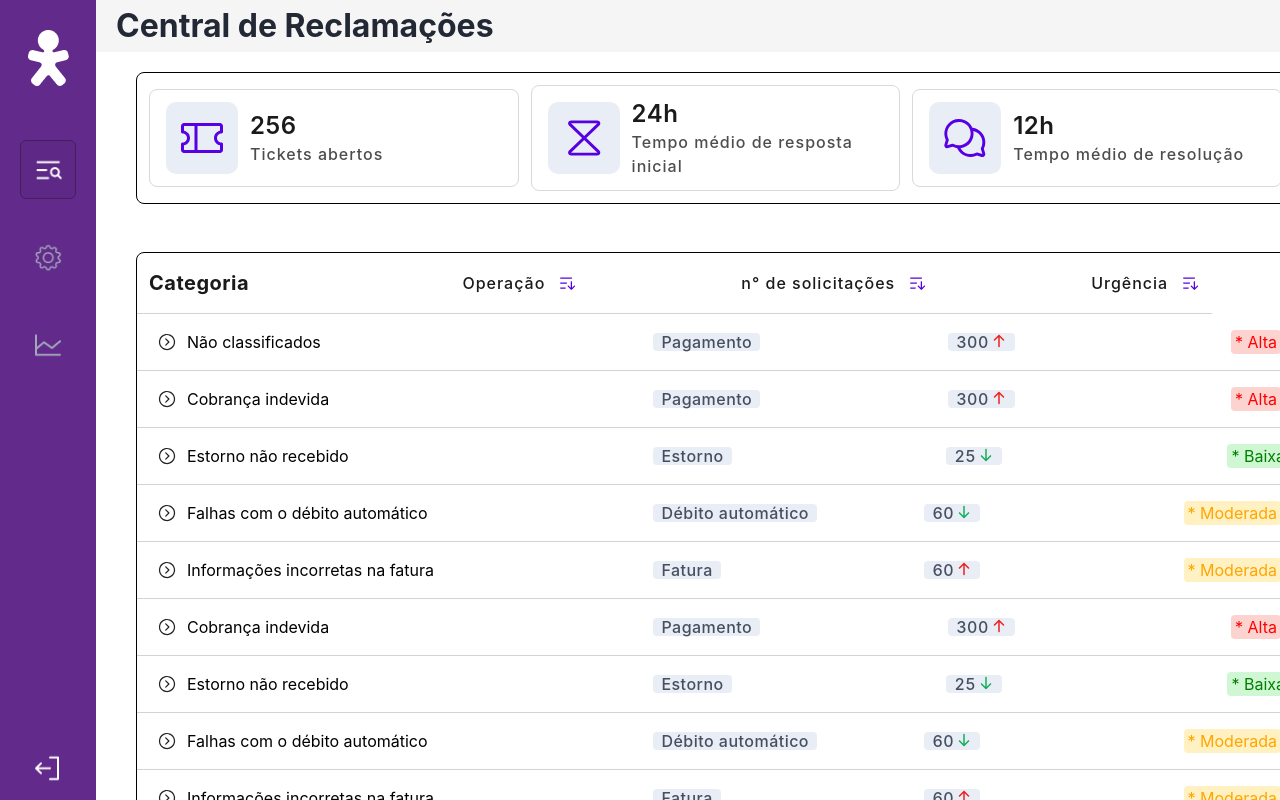
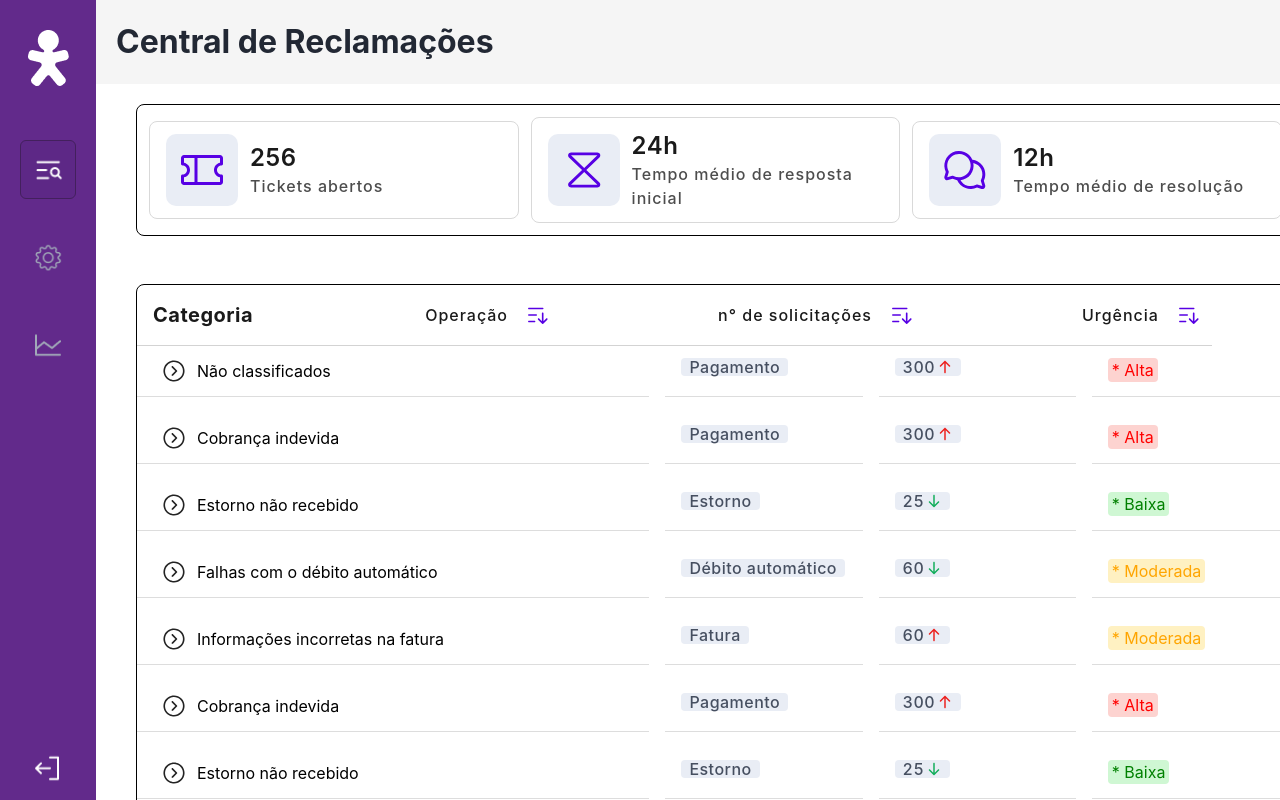
Before and after one commit to joaoBernardinoo/hackathon-bemobi, a Next.js app in the folder omni-solve-frontend/: page /telaempresa in a window 1280 px wide. Shown: the top 800 px of the page. Built offline with nearby package versions, Linux system fonts and the light colour scheme.

Commit message:
grid completo

```diff
--- a/omni-solve-frontend/src/app/telaempresa/page.jsx
+++ b/omni-solve-frontend/src/app/telaempresa/page.jsx
@@ -120,33 +120,33 @@ const EmpresaIntermediaria = () => {
                   <div className={`${styles.tableCell} ${styles.thBold}`}>Categoria</div>
                   <div className={styles.rowCont}>
                     <div className={`${styles.tableCell} ${styles.th}`}>Operação</div>
-                    <Image src="/SortAscending.svg" alt="Sort Ascending Icon" width={20} height={20} />
+                    <Image src="/SortAscending.svg" alt="Sort Ascending Icon" width={26} height={26} />
                   </div>
                   <div className={styles.rowCont}>
                     <div className={`${styles.tableCell} ${styles.th}`}>n° de solicitações</div>
-                    <Image src="/SortAscending.svg" alt="Sort Ascending Icon" width={20} height={20} />
+                    <Image src="/SortAscending.svg" alt="Sort Ascending Icon" width={26} height={26} />
                   </div>
                   <div className={styles.rowCont}>
                     <div className={`${styles.tableCell} ${styles.th}`}>Urgência</div>
-                    <Image src="/SortAscending.svg" alt="Sort Ascending Icon" width={20} height={20} />
+                    <Image src="/SortAscending.svg" alt="Sort Ascending Icon" width={26} height={26} />
                   </div>
                 </div>
               </div>
               <div className={styles.tableBody}>
                 {complaints.map((complaint, index) => (
-                  <div key={index} className={`${styles.tableRow} ${styles[`coluna${index + 1}`]}`}>
-                    <div className={styles.tableCell}>
+                  <div key={index} className={styles.tableRow}>
+                    <div className={`${styles.tableCell} ${styles.coluna1}`}>
                       <div className={styles.categoryCell}>
-                        <Image src="/caret-circle-right.svg" alt="caret circle" width={20} height={20} />
+                        <Image src="/caret-circle-right.svg" alt="caret circle" width={26} height={26} />
                         <div>{complaint.category}</div>
                       </div>
                     </div>
-                    <div className={styles.tableCell}>
+                    <div className={`${styles.tableCell} ${styles.coluna2}`}>
                       <div className={styles.operationCell}>
                         <p className={styles.operationCellText}>{complaint.operation}</p>
                       </div>
                     </div>
-                    <div className={styles.tableCell}>
+                    <div className={`${styles.tableCell} ${styles.coluna3}`}>
                       <div className={styles.requestsCell}>
                         <p className={styles.requestsCellText}>{complaint.requests}</p>
                         {complaint.trend == "subiu" ? (
@@ -156,12 +156,10 @@ const EmpresaIntermediaria = () => {
                         )}
                       </div>
                     </div>
-                    <div
-                      className={`${styles.tableCell} ${styles.urgencyCell} ${
-                        styles[`urgency-${complaint.urgency.toLowerCase()}`]
-                      }`}
-                    >
-                      * {complaint.urgency}
+                    <div className={`${styles.tableCell} ${styles.coluna4}`}>
+                      <div className={`${styles.urgencyCell} ${styles[`urgency-${complaint.urgency.toLowerCase()}`]}`}>
+                        * {complaint.urgency}
+                      </div>
                     </div>
                   </div>
                 ))}
--- a/omni-solve-frontend/src/app/telaempresa/page.module.css
+++ b/omni-solve-frontend/src/app/telaempresa/page.module.css
@@ -17,7 +17,7 @@
   color: var(--Gray-900, #222834);
   font-size: 32px;
   font-weight: 700;
-  line-height: 32px; /* 100% */
+  line-height: 64px; /* 100% */
   padding-bottom: 36px;
   padding: 10px 20px; /* Adiciona padding ao redor do texto */
   background: #f5f5f5;
@@ -125,14 +125,6 @@
   justify-content: space-between;
   align-items: center;
   flex-shrink: 0;
-}
-
-.tableRow {
-  display: flex;
-  align-items: center;
-  justify-content: flex-start;
-  padding: 6px 0px;
-  border-bottom: 1px solid #d3d3d3; /* Adiciona uma linha cinza entre as linhas */
 }
 
 .tableHeader .tableRow {
@@ -244,16 +236,52 @@
 }
 
 /* Estilo de hover para o SVG e o texto */
-.categoryCell:hover img {
+.tableCell:hover img {
   filter: none; /* Remove o filtro cinza, tornando o SVG roxo */
   transform: scale(1.1); /* Aumenta o tamanho do SVG */
 }
 
-.categoryCell:hover div {
+.tableCell:hover .categoryCell {
   color: #5700e4; /* Torna o texto roxo */
+  background-color: #30343a07;
   transform: translateX(5px); /* Move o texto ligeiramente para a direita */
 }
 
 .urgencyCell {
   max-width: fit-content;
 }
+
+
+
+.tableBody {
+  display: grid;
+  grid-template-columns: 1fr 1fr 1fr 1fr; /* Define 4 colunas com larguras iguais */
+  gap: 16px; /* Espaçamento entre linhas e colunas */
+}
+
+.tableRow {
+  display: contents; /* Garante que o layout se estenda a todas as rows sem criar divs extras */
+}
+
+.tableCell {
+  padding: 12px 16px; /* Adiciona padding nas células */
+}
+
+.tableBody .tableCell  {
+  border-bottom: 1px solid #ddd; /* Linha divisória entre as células */
+}
+
+.categoryCell,
+.operationCell,
+.requestsCell,
+.urgencyCell {
+  display: flex;
+  align-items: center; /* Centraliza verticalmente os itens */
+  max-width: fit-content;
+
+}
+
+.coluna1 { grid-column: 1; }
+.coluna2 { grid-column: 2; }
+.coluna3 { grid-column: 3; }
+.coluna4 { grid-column: 4; }
--- a/omni-solve-frontend/src/components/menu.module.css
+++ b/omni-solve-frontend/src/components/menu.module.css
@@ -22,6 +22,8 @@
   margin-top: 30px;
   gap: 30px;
   width: 100%;
+  flex-grow: 1;
+  overflow-y: auto;
 }
 
 .menuItem {
```
Also changed, not shown: 2 other files (tests, documents, lock files or other folders).
